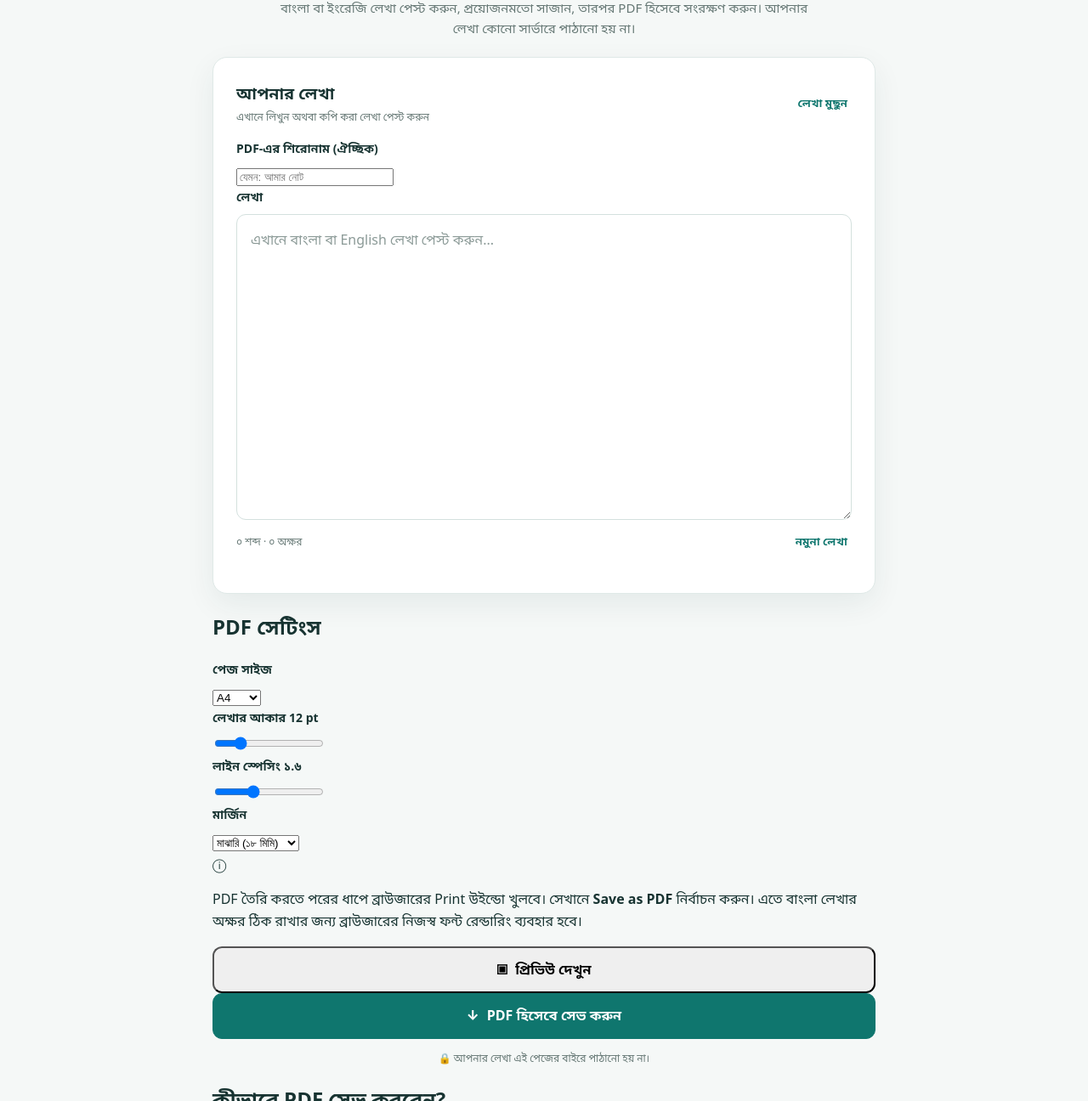
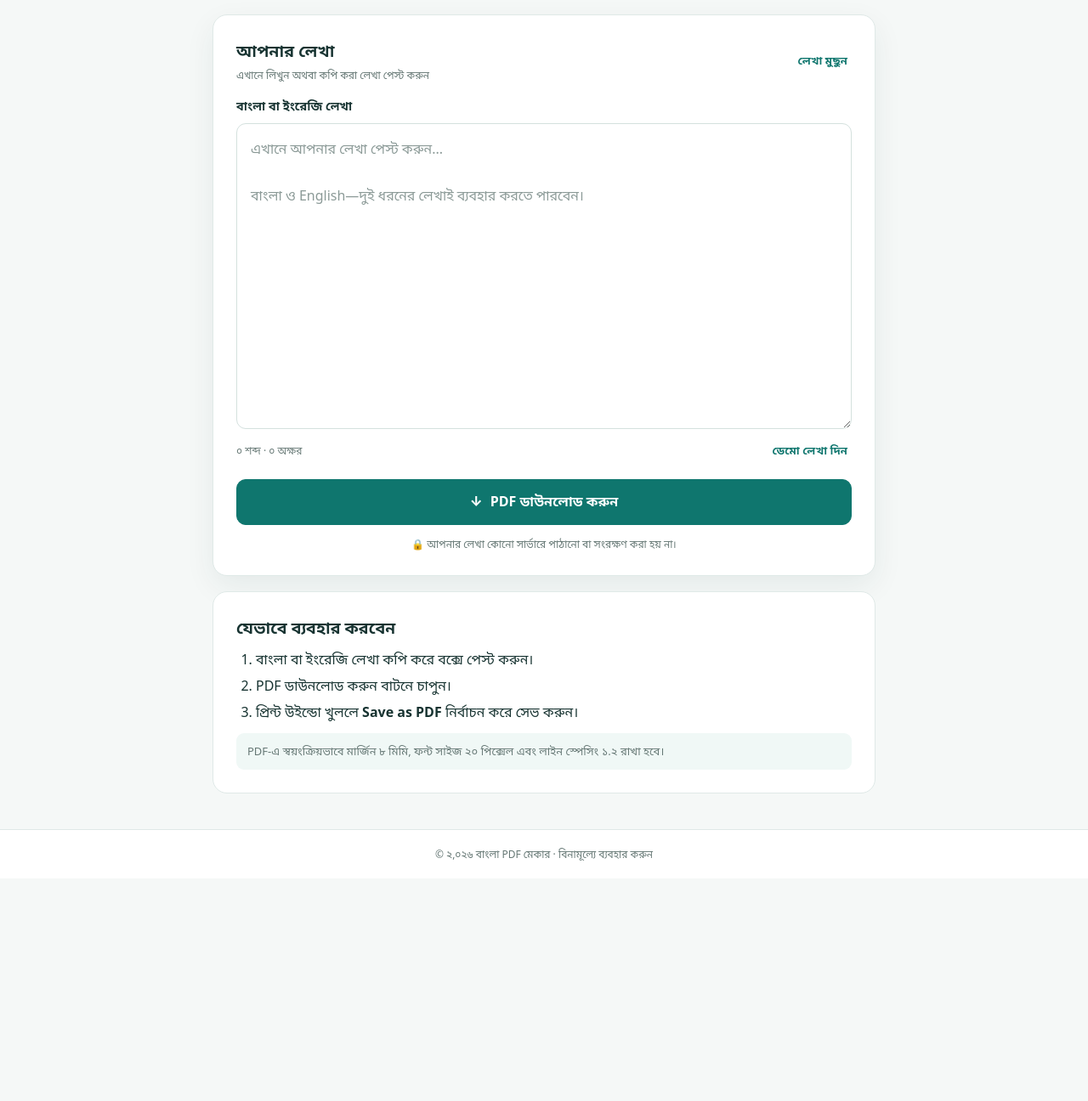
Before and after one commit to Asfak75/Bangla-pdf-maker, a plain HTML site: page index.html in a window 1280 px wide. Shown: the part 202-1498 px from the top of the page at 85% size. After the commit the page ends 1236 px from the top, so only its background shows below. Drawn offline with Linux system fonts and the light colour scheme.

Commit message:
Update text and labels in index.html for clarity

```diff
--- a/index.html
+++ b/index.html
@@ -3,81 +3,51 @@
 <head>
   <meta charset="utf-8">
   <meta name="viewport" content="width=device-width, initial-scale=1">
-  <meta name="description" content="বাংলা ও ইংরেজি লেখা সহজে PDF হিসেবে সংরক্ষণ করুন। ফ্রি অনলাইন Text to PDF টুল।">
+  <meta name="description" content="বাংলা ও ইংরেজি লেখা সহজে PDF হিসেবে সংরক্ষণ করুন। বিনামূল্যের অনলাইন বাংলা PDF মেকার।">
   <meta name="theme-color" content="#0f766e">
-  <title>Bangla PDF Maker — Text to PDF</title>
+  <title>বাংলা PDF মেকার — বিনামূল্যে Text to PDF</title>
   <link rel="stylesheet" href="style.css">
 </head>
 <body>
   <header class="site-header">
-    <a class="brand" href="#top" aria-label="Bangla PDF Maker হোম">
+    <a class="brand" href="#top" aria-label="বাংলা PDF মেকার হোম">
       <span class="brand-icon" aria-hidden="true">PDF</span>
-      <span><strong>Bangla PDF Maker</strong><small>বাংলা ও ইংরেজি লেখা থেকে PDF</small></span>
+      <span><strong>বাংলা PDF মেকার</strong><small>লেখা পেস্ট করুন, PDF সেভ করুন</small></span>
     </a>
     <span class="free-tag">সম্পূর্ণ ফ্রি</span>
   </header>
 
   <main id="top" class="layout">
     <section class="intro">
-      <span class="eyebrow">সহজ • দ্রুত • ব্যক্তিগত</span>
-      <h1>আপনার লেখাকে <span>PDF</span> বানান</h1>
-      <p>বাংলা বা ইংরেজি লেখা পেস্ট করুন, প্রয়োজনমতো সাজান, তারপর PDF হিসেবে সংরক্ষণ করুন। আপনার লেখা কোনো সার্ভারে পাঠানো হয় না।</p>
+      <h1>লেখা থেকে <span>PDF</span></h1>
+      <p>বাংলা অথবা ইংরেজি লেখা নিচের বক্সে পেস্ট করুন। তারপর PDF ডাউনলোড বাটনে চাপুন।</p>
     </section>
 
-    <section class="workspace" aria-label="PDF তৈরির টুল">
-      <div class="editor-panel">
-        <div class="section-heading">
-          <div><h2>আপনার লেখা</h2><p>এখানে লিখুন অথবা কপি করা লেখা পেস্ট করুন</p></div>
-          <button type="button" id="clearBtn" class="text-button">লেখা মুছুন</button>
-        </div>
-        <label class="field-label" for="docTitle">PDF-এর শিরোনাম (ঐচ্ছিক)</label>
-        <input id="docTitle" type="text" maxlength="120" placeholder="যেমন: আমার নোট">
-        <label class="field-label" for="textInput">লেখা</label>
-        <textarea id="textInput" spellcheck="false" placeholder="এখানে বাংলা বা English লেখা পেস্ট করুন..." aria-describedby="wordCount"></textarea>
-        <div class="editor-footer"><span id="wordCount">০ শব্দ · ০ অক্ষর</span><button type="button" id="sampleBtn" class="text-button">নমুনা লেখা</button></div>
+    <section class="editor-panel" aria-label="PDF তৈরির টুল">
+      <div class="section-heading">
+        <div><h2>আপনার লেখা</h2><p>এখানে লিখুন অথবা কপি করা লেখা পেস্ট করুন</p></div>
+        <button type="button" id="clearBtn" class="text-button">লেখা মুছুন</button>
       </div>
-
-      <aside class="settings-panel">
-        <h2>PDF সেটিংস</h2>
-        <div class="field-group">
-          <label class="field-label" for="pageSize">পেজ সাইজ</label>
-          <select id="pageSize"><option value="A4">A4</option><option value="Letter">Letter</option></select>
-        </div>
-        <div class="field-group">
-          <label class="field-label" for="fontSize">লেখার আকার <strong id="fontSizeValue">১২ pt</strong></label>
-          <input id="fontSize" type="range" min="9" max="24" value="12">
-        </div>
-        <div class="field-group">
-          <label class="field-label" for="lineSpacing">লাইন স্পেসিং <strong id="lineSpacingValue">১.৬</strong></label>
-          <input id="lineSpacing" type="range" min="12" max="24" value="16">
-        </div>
-        <div class="field-group">
-          <label class="field-label" for="margin">মার্জিন</label>
-          <select id="margin"><option value="12">স্বাভাবিক (১২ মিমি)</option><option value="18" selected>মাঝারি (১৮ মিমি)</option><option value="25">বড় (২৫ মিমি)</option><option value="8">ছোট (৮ মিমি)</option></select>
-        </div>
-        <div class="setting-note"><span aria-hidden="true">ⓘ</span><p>PDF তৈরি করতে পরের ধাপে ব্রাউজারের Print উইন্ডো খুলবে। সেখানে <b>Save as PDF</b> নির্বাচন করুন। এতে বাংলা লেখার অক্ষর ঠিক রাখার জন্য ব্রাউজারের নিজস্ব ফন্ট রেন্ডারিং ব্যবহার হবে।</p></div>
-        <button type="button" id="previewBtn" class="button button-secondary"><span aria-hidden="true">▣</span> প্রিভিউ দেখুন</button>
-        <button type="button" id="pdfBtn" class="button button-primary"><span aria-hidden="true">↓</span> PDF হিসেবে সেভ করুন</button>
-        <p class="privacy-note"><span aria-hidden="true">🔒</span> আপনার লেখা এই পেজের বাইরে পাঠানো হয় না।</p>
-      </aside>
+      <label class="field-label" for="textInput">বাংলা বা ইংরেজি লেখা</label>
+      <textarea id="textInput" spellcheck="false" placeholder="এখানে আপনার লেখা পেস্ট করুন...&#10;&#10;বাংলা ও English—দুই ধরনের লেখাই ব্যবহার করতে পারবেন।" aria-describedby="wordCount"></textarea>
+      <div class="editor-footer"><span id="wordCount">০ শব্দ · ০ অক্ষর</span><button type="button" id="sampleBtn" class="text-button">ডেমো লেখা দিন</button></div>
+      <button type="button" id="pdfBtn" class="button button-primary"><span aria-hidden="true">↓</span> PDF ডাউনলোড করুন</button>
+      <p id="statusMessage" class="status-message" role="status" aria-live="polite"></p>
+      <p class="privacy-note"><span aria-hidden="true">🔒</span> আপনার লেখা কোনো সার্ভারে পাঠানো বা সংরক্ষণ করা হয় না।</p>
     </section>
 
-    <section id="previewSection" class="preview-section" hidden>
-      <div class="section-heading"><div><h2>প্রিভিউ</h2><p>PDF-এ লেখা কেমন দেখাবে তা দেখুন</p></div><button type="button" id="closePreviewBtn" class="text-button">বন্ধ করুন</button></div>
-      <article id="previewPaper" class="preview-paper" aria-live="polite"></article>
-    </section>
-
-    <section class="steps">
-      <h2>কীভাবে PDF সেভ করবেন?</h2>
-      <div class="steps-grid">
-        <div class="step"><span>১</span><strong>লেখা পেস্ট করুন</strong><p>বাংলা বা ইংরেজি যেকোনো লেখা দিন।</p></div>
-        <div class="step"><span>২</span><strong>সেটিংস ঠিক করুন</strong><p>পেজ সাইজ, ফন্ট ও মার্জিন বেছে নিন।</p></div>
-        <div class="step"><span>৩</span><strong>PDF সেভ করুন</strong><p>Print উইন্ডোতে “Save as PDF” বেছে নিন।</p></div>
-      </div>
+    <section class="help-note">
+      <h2>যেভাবে ব্যবহার করবেন</h2>
+      <ol>
+        <li>বাংলা বা ইংরেজি লেখা কপি করে বক্সে পেস্ট করুন।</li>
+        <li>PDF ডাউনলোড করুন বাটনে চাপুন।</li>
+        <li>প্রিন্ট উইন্ডো খুললে <strong>Save as PDF</strong> নির্বাচন করে সেভ করুন।</li>
+      </ol>
+      <p>PDF-এ স্বয়ংক্রিয়ভাবে মার্জিন ৮ মিমি, ফন্ট সাইজ ২০ পিক্সেল এবং লাইন স্পেসিং ১.২ রাখা হবে।</p>
     </section>
   </main>
 
-  <footer><p>© <span id="year"></span> Bangla PDF Maker · বিনামূল্যে ব্যবহার করুন</p><p>আপনার লেখা শুধু আপনার ব্রাউজারেই প্রক্রিয়া করা হয়।</p></footer>
+  <footer><p>© <span id="year"></span> বাংলা PDF মেকার · বিনামূল্যে ব্যবহার করুন</p></footer>
   <script src="script.js"></script>
 </body>
 </html>
```
